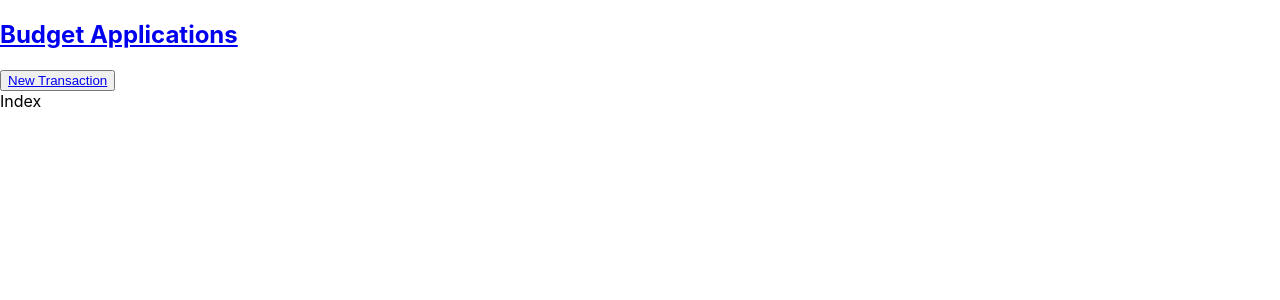
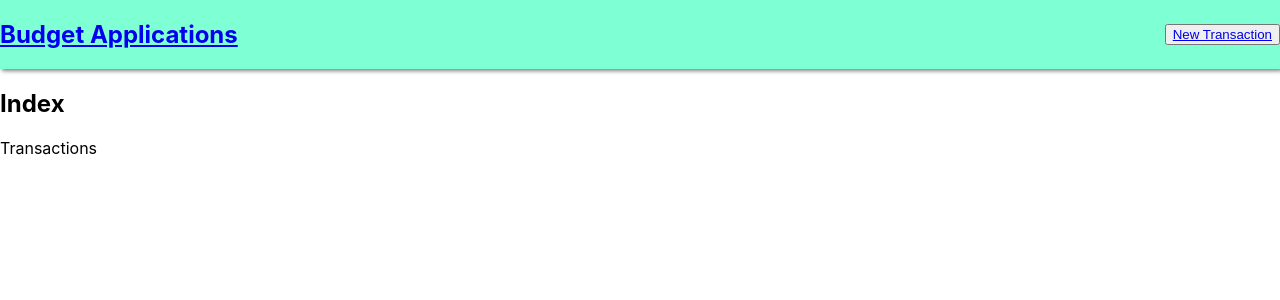
Before and after one commit to RedGh0st1/frontend-budget-app, a React (Create React App) app: page / in a window 1280 px wide. Both pictures are taken after a click on the button "New Transaction". Shown: the top 300 px of the page. Built offline with nearby package versions, Linux system fonts and the light colour scheme.

Commit message:
"update"

```diff
--- a/src/App.js
+++ b/src/App.js
@@ -1,4 +1,4 @@
-import { Router, Routes, Route } from "react-router-dom"
+import { Routes, Route } from "react-router-dom"
 
 // PAGES
 import Home from "./Pages/Home"
--- a/src/Pages/Edit.js
+++ b/src/Pages/Edit.js
@@ -1,5 +1,11 @@
 import React from "react"
+import TransactionsEditForm from "react"
 
 export default function Edit() {
-  return <div>Edit</div>
+  return (
+    <div className="New_Edit">
+      <h1>Edit</h1>
+      <TransactionsEditForm />
+    </div>
+  )
 }
--- a/src/Pages/Home.js
+++ b/src/Pages/Home.js
@@ -2,8 +2,9 @@ import React from "react"
 
 export default function Home() {
   return (
-    <div>
-      <h1>Budget App</h1>
+    <div className="home">
+      <h1>Budgeting App</h1>
+      <img src=" " alt=" money " />
     </div>
   )
 }
--- a/src/Pages/Index.js
+++ b/src/Pages/Index.js
@@ -1,5 +1,11 @@
 import React from "react"
+import Transactions from "../components/Transactions"
 
 export default function Index() {
-  return <div>Index</div>
+  return (
+    <div className="Index_">
+      <h2>Index</h2>
+      <Transactions />
+    </div>
+  )
 }
--- a/src/Pages/New.js
+++ b/src/Pages/New.js
@@ -1,5 +1,11 @@
 import React from "react"
+import TransactionsNewForm from "../components/TransactionsNewForm"
 
 export default function New() {
-  return <div>New</div>
+  return (
+    <div className="new_form">
+      <h2>New</h2>
+      <TransactionsNewForm />
+    </div>
+  )
 }
--- a/src/Pages/Show.js
+++ b/src/Pages/Show.js
@@ -1,5 +1,11 @@
 import React from "react"
+import TransactionsDetails from "../components/TransactionsDetails"
 
 export default function Show() {
-  return <div>Show</div>
+  return (
+    <div className="show">
+      <h2>Show</h2>
+      <TransactionsDetails />
+    </div>
+  )
 }
--- /dev/null
+++ b/src/components/Transactions.js
@@ -0,0 +1,5 @@
+import React from "react"
+
+export default function Transactions() {
+  return <div>Transactions</div>
+}
--- a/src/index.css
+++ b/src/index.css
@@ -1,13 +1,21 @@
 body {
   margin: 0;
-  font-family: -apple-system, BlinkMacSystemFont, 'Segoe UI', 'Roboto', 'Oxygen',
-    'Ubuntu', 'Cantarell', 'Fira Sans', 'Droid Sans', 'Helvetica Neue',
+  font-family: -apple-system, BlinkMacSystemFont, "Segoe UI", "Roboto", "Oxygen",
+    "Ubuntu", "Cantarell", "Fira Sans", "Droid Sans", "Helvetica Neue",
     sans-serif;
   -webkit-font-smoothing: antialiased;
   -moz-osx-font-smoothing: grayscale;
 }
 
 code {
-  font-family: source-code-pro, Menlo, Monaco, Consolas, 'Courier New',
+  font-family: source-code-pro, Menlo, Monaco, Consolas, "Courier New",
     monospace;
 }
+
+.navbar {
+  background-color: aquamarine;
+  display: flex;
+  justify-content: space-between;
+  align-items: center;
+  box-shadow: 2px 2px 4px gray;
+}
```
Also changed, not shown: src/components/TransactionsDetails.js (added), src/components/TransactionsEditForm.js (added), src/components/TransactionsNewForm.js (added).
